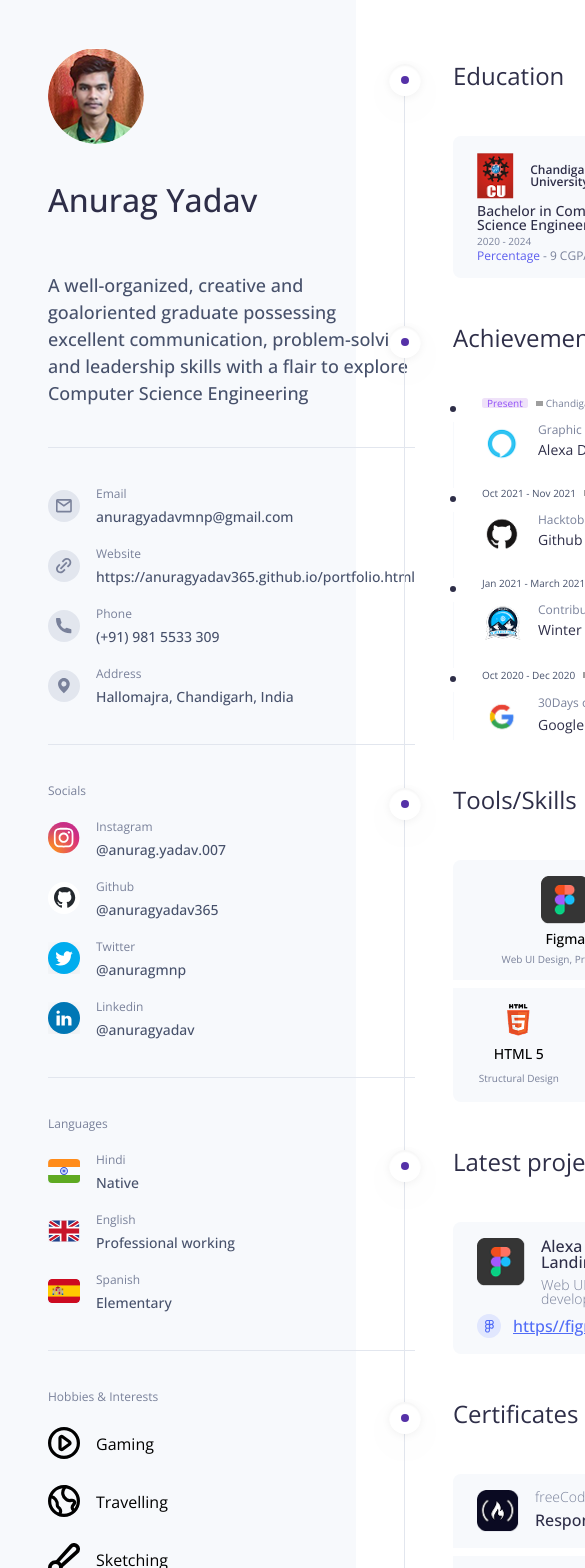
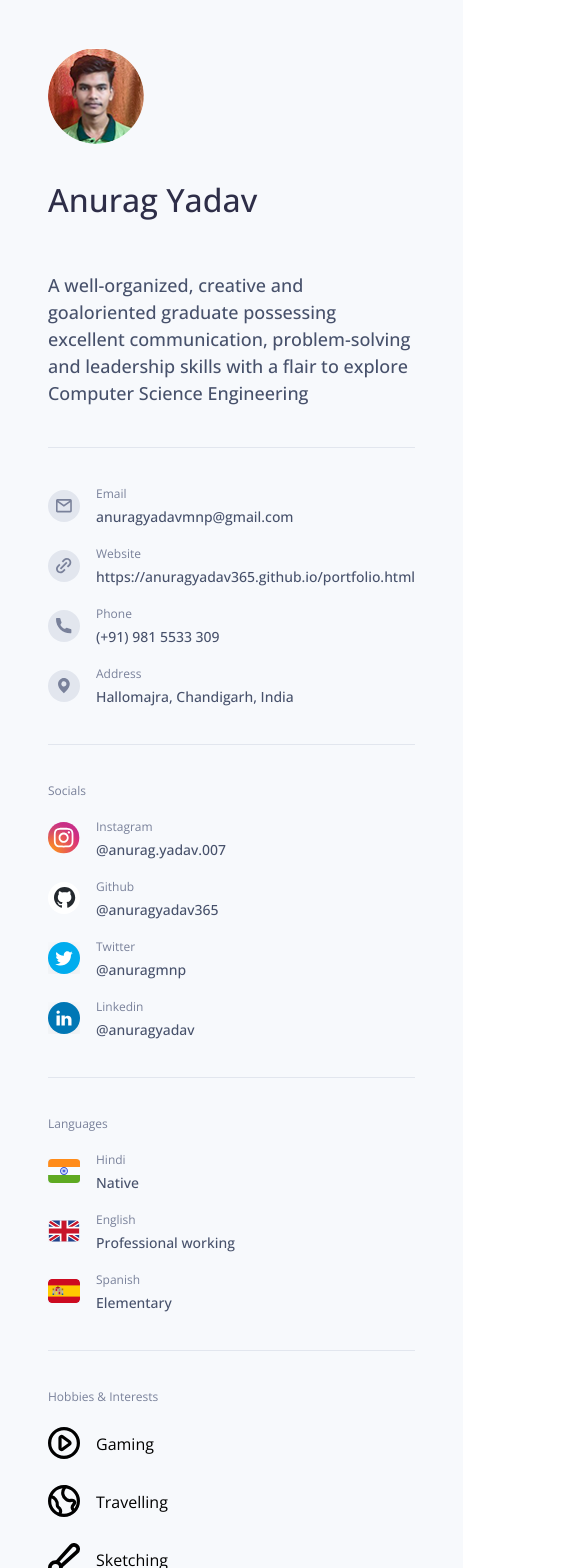
Before and after one commit to localbody/vue3resume, a Vue app: page / in a window 390 px wide. Shown: the top 1568 px of the page, 585 px wide, since content can reach past the window. Built offline with nearby package versions, Linux system fonts and the light colour scheme; grey boxes are pictures that could not be loaded.

Commit message:
adaptive

```diff
--- a/public/template-resume/css/style.css
+++ b/public/template-resume/css/style.css
@@ -22,7 +22,7 @@ html,
 }
 
 body {
-  font-family: "Open Sans";
+  font-family: 'Open Sans';
   font-weight: 400;
   font-style: normal;
   text-rendering: auto;
@@ -90,6 +90,11 @@ hr {
   gap: 1.5em;
 }
 
+.rows-wrapper {
+  display: grid;
+  gap: 1.5em;
+}
+
 .rows__title {
   font-size: 0.75em;
   color: var(--gray-default);
@@ -117,8 +122,8 @@ hr {
 }
 
 .rows--infos .row__icon img {
-  width: 16px;
-  height: 16px;
+  width: 1em;
+  height: 1em;
 }
 
 .row__title {
@@ -160,7 +165,7 @@ hr {
 .section::before {
   position: absolute;
   background-color: white;
-  content: "";
+  content: '';
   display: block;
   top: 0em;
   left: -1em;
@@ -173,7 +178,7 @@ hr {
 
 .section::after {
   position: absolute;
-  content: "";
+  content: '';
   top: 0.75em;
   left: -0.25em;
   width: 0.5em;
@@ -247,7 +252,7 @@ hr {
 }
 
 .education__percentage::before {
-  content: "Percentage";
+  content: 'Percentage';
   color: var(--iris);
 }
 
@@ -266,7 +271,7 @@ hr {
 }
 
 .experience::before {
-  content: "";
+  content: '';
   position: absolute;
   left: -2.5em;
   top: 0;
@@ -278,7 +283,7 @@ hr {
 }
 
 .experience::after {
-  content: "";
+  content: '';
   position: absolute;
   left: -2em;
   top: 0.5em;
@@ -322,7 +327,7 @@ hr {
 }
 
 .experience__location::before {
-  content: "";
+  content: '';
   width: 0.75em;
   height: 0.75em;
   background-image: url(../icons/location.svg);
@@ -410,9 +415,9 @@ hr {
 .project {
   display: grid;
   grid-template-areas:
-    "project__logo project__name"
-    "project__logo project__description"
-    "project__footer project__footer";
+    'project__logo project__name'
+    'project__logo project__description'
+    'project__footer project__footer';
   column-gap: 1em;
   row-gap: 0.5em;
 }
@@ -504,3 +509,69 @@ hr {
   font-weight: 300;
 }
 /* end award */
+
+@media (max-width: 1200px) {
+  .container {
+    grid-template-columns: 1fr;
+  }
+
+  .aside {
+    width: initial;
+  }
+
+  .rows-wrapper {
+    display: grid;
+    grid-template-columns: repeat(4, 1fr);
+  }
+
+  .rows--infos .rows-wrapper {
+    grid-template-columns: 1fr 1fr;
+  }
+}
+
+@media (max-width: 900px) {
+  .rows-wrapper,
+  .rows--infos .rows-wrapper {
+    grid-template-columns: 1fr;
+  }
+
+  .experience {
+    display: grid;
+  }
+
+  .main {
+    width: 100vw;
+  }
+
+  .cards--projects {
+    flex-wrap: wrap;
+  }
+
+  .cards--education {
+    flex-direction: column;
+  }
+
+  .project {
+    width: 100%;
+    justify-content: flex-start;
+  }
+
+  .cards--skills > .card,
+  .cards--skills > .card--big {
+    flex: 1 1 100%;
+    max-width: 100%;
+  }
+}
+
+@media (max-width: 400px) {
+  .project {
+    display: grid;
+    grid-template-areas:
+      'project__logo'
+      'project__name'
+      'project__description'
+      'project__footer     ';
+    column-gap: 1em;
+    row-gap: 0.5em;
+  }
+}
--- a/src/assets/styles/style.css
+++ b/src/assets/styles/style.css
@@ -22,7 +22,7 @@ html,
 }
 
 body {
-  font-family: "Open Sans";
+  font-family: 'Open Sans';
   font-weight: 400;
   font-style: normal;
   text-rendering: auto;
@@ -86,6 +86,11 @@ hr {
 }
 
 .rows {
+  display: grid;
+  gap: 1.5em;
+}
+
+.rows-wrapper {
   display: grid;
   gap: 1.5em;
 }
@@ -160,7 +165,7 @@ hr {
 .section::before {
   position: absolute;
   background-color: white;
-  content: "";
+  content: '';
   display: block;
   top: 0em;
   left: -1em;
@@ -173,7 +178,7 @@ hr {
 
 .section::after {
   position: absolute;
-  content: "";
+  content: '';
   top: 0.75em;
   left: -0.25em;
   width: 0.5em;
@@ -247,7 +252,7 @@ hr {
 }
 
 .education__percentage::before {
-  content: "Percentage";
+  content: 'Percentage';
   color: var(--iris);
 }
 
@@ -266,7 +271,7 @@ hr {
 }
 
 .experience::before {
-  content: "";
+  content: '';
   position: absolute;
   left: -2.5em;
   top: 0;
@@ -278,7 +283,7 @@ hr {
 }
 
 .experience::after {
-  content: "";
+  content: '';
   position: absolute;
   left: -2em;
   top: 0.5em;
@@ -322,7 +327,7 @@ hr {
 }
 
 .experience__location::before {
-  content: "";
+  content: '';
   width: 0.75em;
   height: 0.75em;
   background-image: url(../icons/location.svg);
@@ -410,9 +415,9 @@ hr {
 .project {
   display: grid;
   grid-template-areas:
-    "project__logo project__name"
-    "project__logo project__description"
-    "project__footer project__footer";
+    'project__logo project__name'
+    'project__logo project__description'
+    'project__footer project__footer';
   column-gap: 1em;
   row-gap: 0.5em;
 }
@@ -504,3 +509,62 @@ hr {
   font-weight: 300;
 }
 /* end award */
+
+@media (max-width: 1200px) {
+  .container {
+    grid-template-columns: 1fr;
+  }
+
+  .aside {
+    width: initial;
+  }
+
+  .rows-wrapper {
+    display: grid;
+    grid-template-columns: repeat(4, 1fr);
+  }
+
+  .rows--infos .rows-wrapper {
+    grid-template-columns: 1fr 1fr;
+  }
+}
+
+@media (max-width: 900px) {
+  .rows-wrapper,
+  .rows--infos .rows-wrapper {
+    grid-template-columns: 1fr;
+  }
+
+  .experience {
+    display: grid;
+  }
+
+  .main {
+    width: 100vw;
+  }
+
+  .cards--projects {
+    flex-wrap: wrap;
+  }
+
+  .cards--education {
+    flex-direction: column;
+  }
+
+  .project {
+    width: 100%;
+    justify-content: flex-start;
+  }
+
+  .cards--skills > .card,
+  .cards--skills > .card--big {
+    flex: 1 1 100%;
+    max-width: 100%;
+  }
+}
+
+@media (max-width: 400px) {
+  .main {
+    font-size: 14px;
+  }
+}
--- a/src/components/layout/Aside.vue
+++ b/src/components/layout/Aside.vue
@@ -138,6 +138,7 @@ export default {
     />
     <hr />
     <div class="rows rows--infos">
+      <div class="rows-wrapper">
         <Row
           v-for="(item, index) in itemsRows.infos"
           :icon="item.icon"
@@ -146,8 +147,10 @@ export default {
           :key="index"
         />
       </div>
+    </div>
     <hr />
     <div class="rows rows--socials">
+      <div class="rows-wrapper">
         <span class="rows__title">Socials</span>
         <Row
           v-for="(item, index) in itemsRows.socials"
@@ -157,8 +160,10 @@ export default {
           :key="index"
         />
       </div>
+    </div>
     <hr />
     <div class="rows rows--languages">
+      <div class="rows-wrapper">
         <span class="rows__title"> Languages </span>
 
         <Row
@@ -169,8 +174,10 @@ export default {
           :key="index"
         />
       </div>
+    </div>
     <hr />
     <div class="rows rows--hobbies-interests">
+      <div class="rows-wrapper">
         <span class="rows__title">Hobbies & Interests</span>
         <Row
           v-for="(item, index) in itemsRows.hobbies_interests"
@@ -180,6 +187,7 @@ export default {
         />
       </div>
     </div>
+  </div>
 </template>
 
 <style scoped></style>
--- a/src/components/layout/Main.vue
+++ b/src/components/layout/Main.vue
@@ -227,7 +227,7 @@ export default {
       <div class="section">
         <div class="section__title">Latest projects</div>
         <div class="section__content">
-          <div class="cards">
+          <div class="cards cards--projects">
             <Project
               v-for="{ image, name, description, logo, link } in cards.project"
               :image
```
Also changed, not shown: public/template-resume/index.html (+12 -2 lines). Lines whose indentation alone changed are shown as unchanged.
